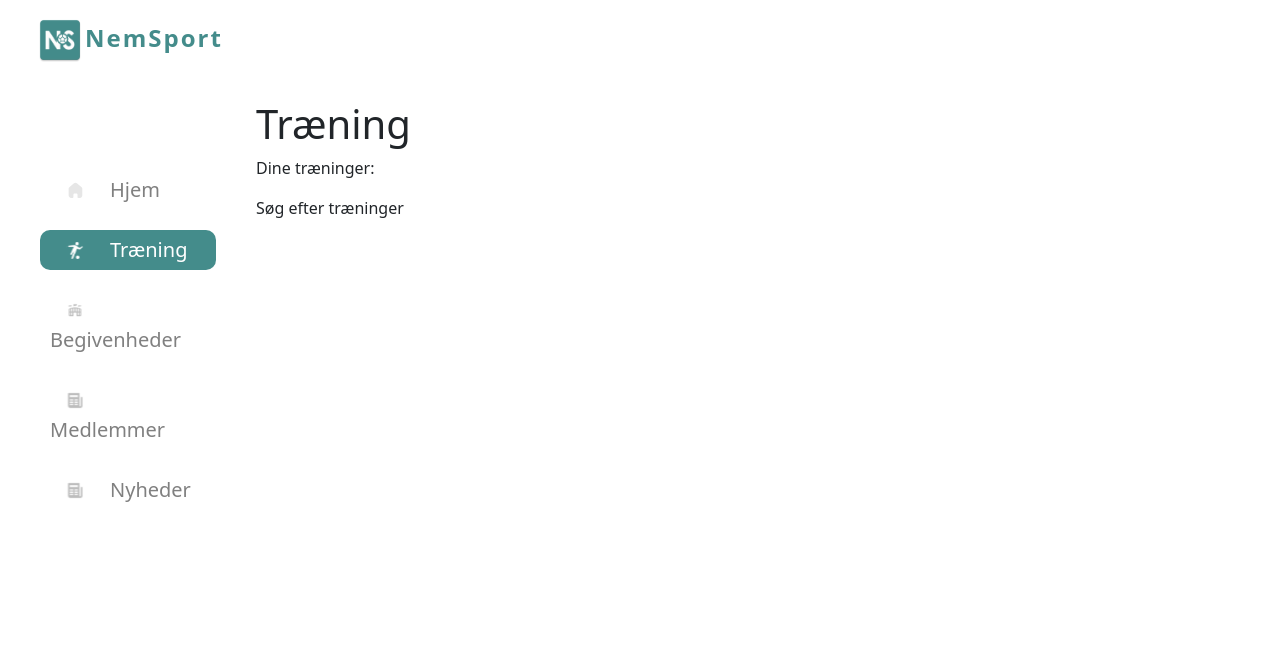
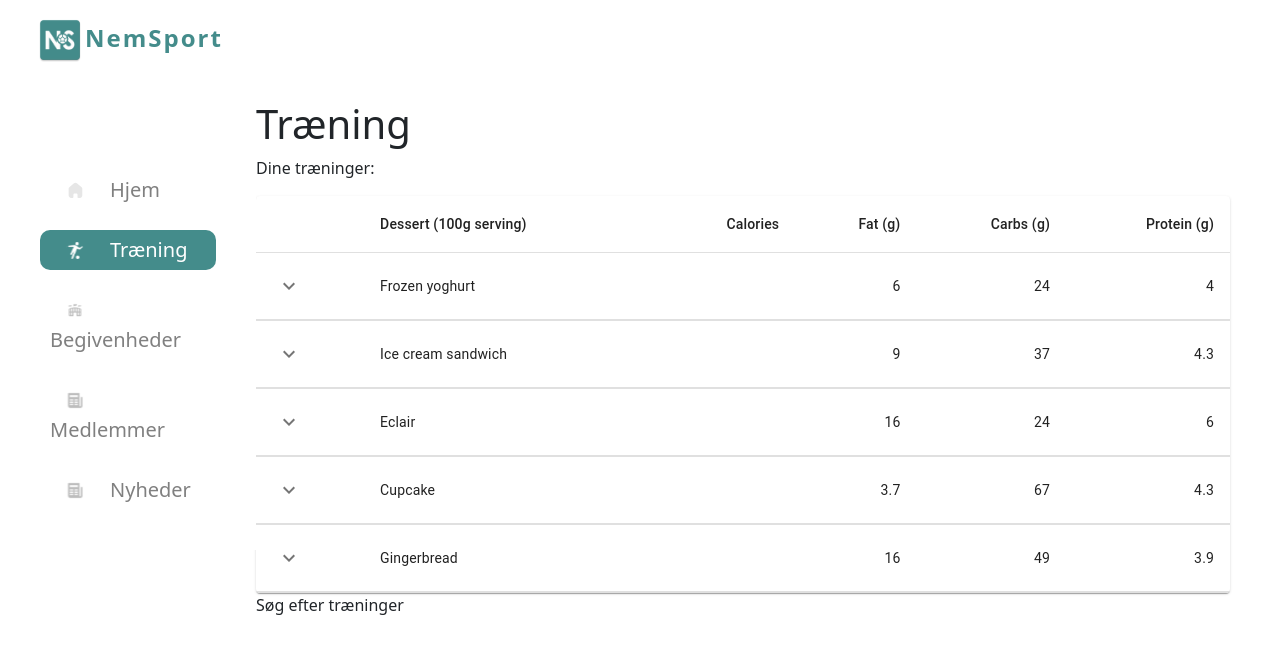
Before and after one commit to madsstorgaardnielsen/group5-proj, a React (Create React App) app in the folder fbcmanager-frontend/: page /traening in a window 1280 px wide. Shown: the top 654 px of the page. Built offline with nearby package versions, Linux system fonts and the light colour scheme.

Commit message:
Test table in correct page

```diff
--- a/fbcmanager-frontend/src/components/TrainingsTable.js
+++ b/fbcmanager-frontend/src/components/TrainingsTable.js
@@ -16,10 +16,10 @@ import KeyboardArrowUpIcon from '@mui/icons-material/KeyboardArrowUp';
 
 // Table inspired by MUI. https://mui.com/components/tables/
 
-function createData(name, calories, fat, carbs, protein, price) {
+function trainingstable(name, time, fat, carbs, protein, price) {
     return {
         name,
-        calories,
+        time,
         fat,
         carbs,
         protein,
@@ -121,11 +121,11 @@ Row.propTypes = {
 };
 
 const rows = [
-    createData('Frozen yoghurt', 159, 6.0, 24, 4.0, 3.99),
-    createData('Ice cream sandwich', 237, 9.0, 37, 4.3, 4.99),
-    createData('Eclair', 262, 16.0, 24, 6.0, 3.79),
-    createData('Cupcake', 305, 3.7, 67, 4.3, 2.5),
-    createData('Gingerbread', 356, 16.0, 49, 3.9, 1.5),
+    trainingstable('Frozen yoghurt', 159, 6.0, 24, 4.0, 3.99),
+    trainingstable('Ice cream sandwich', 237, 9.0, 37, 4.3, 4.99),
+    trainingstable('Eclair', 262, 16.0, 24, 6.0, 3.79),
+    trainingstable('Cupcake', 305, 3.7, 67, 4.3, 2.5),
+    trainingstable('Gingerbread', 356, 16.0, 49, 3.9, 1.5),
 ];
 
 export default function CollapsibleTable() {
--- a/fbcmanager-frontend/src/pages/traening.js
+++ b/fbcmanager-frontend/src/pages/traening.js
@@ -1,9 +1,8 @@
 import React from "react";
 import Navbar from "../components/Navbar";
 import "../scss/style.scss"
-
 import Table from '@mui/material/Table';
-
+import CollapsibleTable from "../components/TrainingsTable"
 
 
 const Traening = () => {
@@ -13,6 +12,7 @@ const Traening = () => {
       <div className="body">
         <h1>Træning</h1>
           <p>Dine træninger:</p>
+          <CollapsibleTable />
           <p>Søg efter træninger</p>
       </div>
     </div>
```
